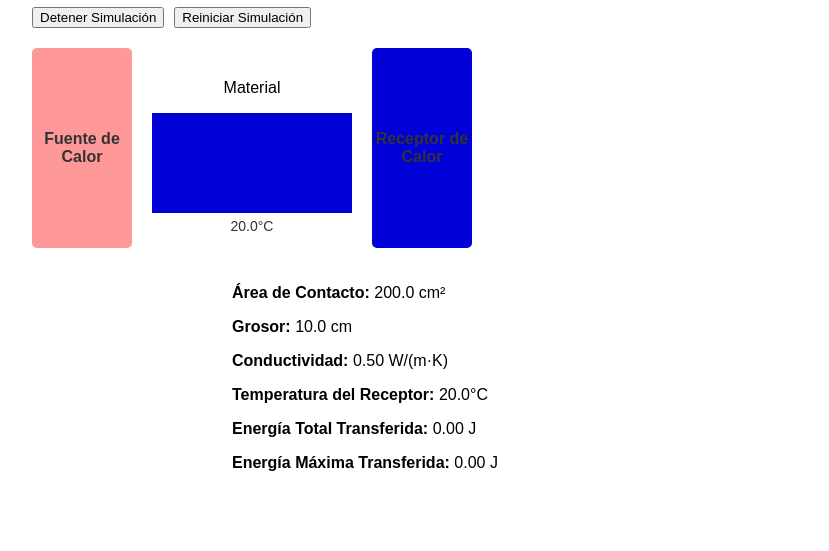
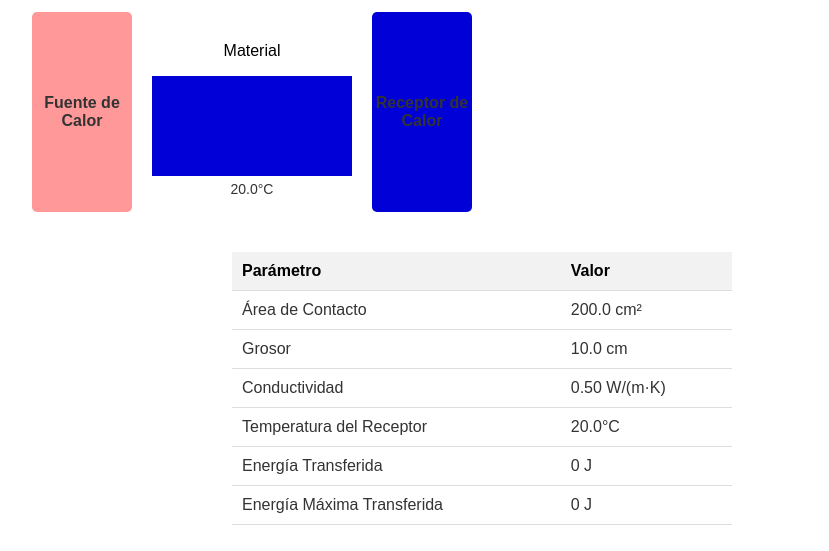
Before and after one commit to DiegoCombariza11/TermoDSim, a plain HTML site: page index2.html in a window 1280 px wide. Shown: the part 223-774 px from the top of the page, without its empty margins (158-987 px from the left). Drawn offline with Linux system fonts and the light colour scheme.

Commit message:
Add table to display information and calculate energy usage

```diff
--- a/index2.html
+++ b/index2.html
@@ -39,13 +39,38 @@
         </div>
 
         <div class="info-table">
-            <p><strong>Área de Contacto:</strong> <span id="info-area">200 cm²</span></p>
-            <p><strong>Grosor:</strong> <span id="info-thickness">10 cm</span></p>
-            <p><strong>Conductividad:</strong> <span id="info-conductivity">0.5 W/(m·K)</span></p>
-            <p><strong>Temperatura del Receptor:</strong> <span id="info-temp">20°C</span></p>
-            <p><strong>Energía Total Transferida:</strong> <span id="info-energy">0 J</span></p>
-            <p><strong>Energía Máxima Transferida:</strong> <span id="info-max-energy">0 J</span></p>
+            <table>
+                <tr>
+                    <th>Parámetro</th>
+                    <th>Valor</th>
+                </tr>
+                <tr>
+                    <td>Área de Contacto</td>
+                    <td id="info-area">200 cm²</td>
+                </tr>
+                <tr>
+                    <td>Grosor</td>
+                    <td id="info-thickness">10 cm</td>
+                </tr>
+                <tr>
+                    <td>Conductividad</td>
+                    <td id="info-conductivity">0.5 W/(m·K)</td>
+                </tr>
+                <tr>
+                    <td>Temperatura del Receptor</td>
+                    <td id="info-temp">20°C</td>
+                </tr>
+                <tr>
+                    <td>Energía Transferida</td>
+                    <td id="info-energy">0 J</td>
+                </tr>
+                <tr>
+                    <td>Energía Máxima Transferida</td>
+                    <td id="info-max-energy">0 J</td>
+                </tr>
+            </table>
         </div>
+
     </div>
 
     <script src="script2.js"></script>
--- a/script2.js
+++ b/script2.js
@@ -47,23 +47,41 @@ function stopSimulation() {
 }
 
 function updateTemperatures() {
-    const timeStep = 0.1; // Time step in seconds
+    const timeStep = 0.1; // Paso de tiempo en segundos
+    const specificHeatCapacity = 1000; // Calor específico aproximado en J/(kg·K)
+    const maxHeatFlow = 1000; // Limitar el flujo de calor para evitar inestabilidades
+
+    let instantaneousEnergy = 0; // Energía transferida en este intervalo
 
     for (let i = 0; i < material.temp.length; i++) {
         const previousTemp = i === 0 ? heatSourceTemp : material.temp[i - 1];
         const tempDifference = previousTemp - material.temp[i];
-        const heatFlow = (material.conductivity * material.area * tempDifference) / material.thickness;
-        const tempChange = heatFlow * timeStep / (material.area * material.thickness * 1000); // Adjust for specific heat capacity
 
-        // Update the temperature and accumulate energy
+        // Calcular flujo de calor con límite
+        let heatFlow = (material.conductivity * material.area * tempDifference) / material.thickness;
+        heatFlow = Math.max(Math.min(heatFlow, maxHeatFlow), -maxHeatFlow);
+
+        // Cambio de temperatura en el segmento
+        const tempChange = heatFlow * timeStep / (material.area * material.thickness * specificHeatCapacity);
         material.temp[i] += tempChange;
-        material.energy += Math.abs(heatFlow * timeStep);
-        material.maxEnergy = Math.max(material.maxEnergy, material.energy);
+
+        // Limitar la temperatura del segmento al rango de la fuente de calor
+        material.temp[i] = Math.min(heatSourceTemp, Math.max(material.temp[i], heatSinkTemp));
+
+        // Acumular la energía transferida en este instante
+        instantaneousEnergy += Math.abs(heatFlow * timeStep);
+        material.maxEnergy = Math.max(material.maxEnergy, instantaneousEnergy);
     }
 
-    // Update heat sink temperature to reflect the last segment's temperature
-    heatSinkTemp = material.temp[material.temp.length - 1];
+    // Limitar la temperatura del receptor al último segmento
+    heatSinkTemp = Math.min(heatSourceTemp, Math.max(material.temp[material.temp.length - 1], heatSinkTemp));
+
+    // Guardar la energía transferida en tiempo real para mostrarla en la tabla
+    material.instantaneousEnergy = instantaneousEnergy;
 }
+
+
+
 
 function updateVisuals() {
     const segments = document.querySelectorAll("#material-segments .segment");
@@ -80,13 +98,14 @@ function updateVisuals() {
 }
 
 function updateInfoTable() {
-    document.getElementById("info-area").textContent = `${(material.area * 10000).toFixed(1)} cm²`; // Convert m² to cm²
-    document.getElementById("info-thickness").textContent = `${(material.thickness * 100).toFixed(1)} cm`; // Convert m to cm
+    document.getElementById("info-area").textContent = `${(material.area * 10000).toFixed(1)} cm²`; // Convertir m² a cm²
+    document.getElementById("info-thickness").textContent = `${(material.thickness * 100).toFixed(1)} cm`; // Convertir m a cm
     document.getElementById("info-conductivity").textContent = `${material.conductivity.toFixed(2)} W/(m·K)`;
     document.getElementById("info-temp").textContent = `${heatSinkTemp.toFixed(1)}°C`;
-    document.getElementById("info-energy").textContent = `${material.energy.toFixed(2)} J`;
-    document.getElementById("info-max-energy").textContent = `${material.maxEnergy.toFixed(2)} J`;
+    document.getElementById("info-energy").textContent = `${material.instantaneousEnergy.toFixed(2)} J`; // Energía en tiempo real
+    document.getElementById("info-max-energy").textContent = `${material.maxEnergy.toFixed(2)} J`; // Energía máxima alcanzada
 }
+
 
 // Convert temperature to color for visualization
 function tempToColor(temp) {
--- a/styles2.css
+++ b/styles2.css
@@ -74,3 +74,25 @@ body {
     width: 100%;
     max-width: 500px;
 }
+
+.info-table table {
+    width: 100%;
+    border-collapse: collapse;
+    margin-top: 20px;
+}
+
+.info-table th,
+.info-table td {
+    padding: 10px;
+    text-align: left;
+    border-bottom: 1px solid #ddd;
+}
+
+.info-table th {
+    background-color: #f2f2f2;
+    font-weight: bold;
+}
+
+.info-table td {
+    color: #333;
+}
```
